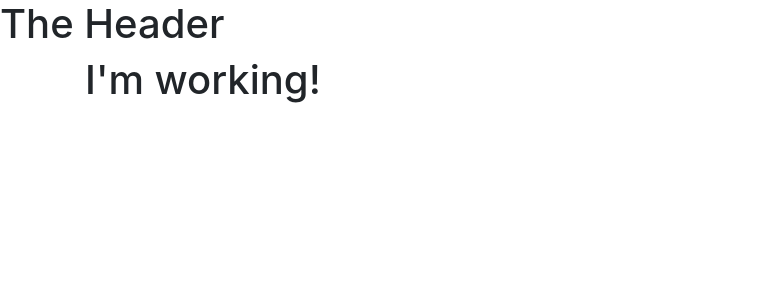
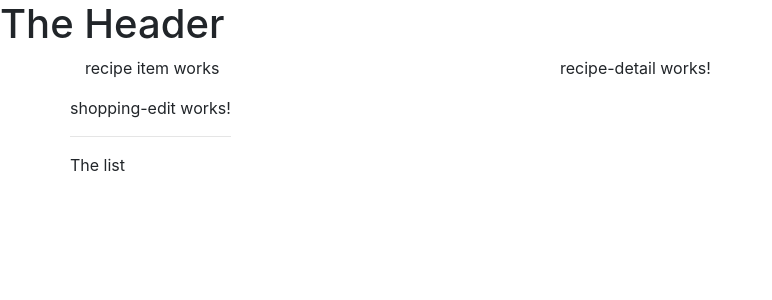
Before and after one commit to edmondjthompson/recipebox, an Angular app in the folder recipebox/: page / in a window 1280 px wide. Shown: the top 300 px of the page, without its empty margins (0-772 px from the left). Built offline with nearby package versions, Linux system fonts and the light colour scheme.

Commit message:
add components to templates

```diff
--- a/recipebox/src/app/app.component.html
+++ b/recipebox/src/app/app.component.html
@@ -2,7 +2,9 @@
 <div class="container">
   <div class="row">
     <div class="col-md-12">
-      <h1>I'm working!</h1>
+
+      <app-recipes></app-recipes>
+      <app-shopping-list></app-shopping-list>
     </div>
   </div>
 </div>
--- a/recipebox/src/app/recipes/recipe-list/recipe-item/recipe-item.component.html
+++ b/recipebox/src/app/recipes/recipe-list/recipe-item/recipe-item.component.html
@@ -1,3 +1,3 @@
 <p>
-  recipe-item works!
+  recipe item works
 </p>
--- a/recipebox/src/app/recipes/recipe-list/recipe-list.component.html
+++ b/recipebox/src/app/recipes/recipe-list/recipe-list.component.html
@@ -1,3 +1 @@
-<p>
-  recipe-list works!
-</p>
+<app-recipe-item></app-recipe-item>
--- a/recipebox/src/app/recipes/recipes.component.html
+++ b/recipebox/src/app/recipes/recipes.component.html
@@ -1,3 +1,8 @@
-<p>
-  recipes works!
-</p>
+<div class="row">
+    <div class="col-md-5">
+      <app-recipe-list></app-recipe-list>
+    </div>
+    <div class="col-md-7">
+      <app-recipe-detail></app-recipe-detail>
+    </div>
+  </div>
--- a/recipebox/src/app/shopping-list/shopping-list.component.html
+++ b/recipebox/src/app/shopping-list/shopping-list.component.html
@@ -1,3 +1,7 @@
-<p>
-  shopping-list works!
-</p>
+<div class="row">
+  <div class="col-xs-10">
+    <app-shopping-edit></app-shopping-edit>
+    <hr>
+    <p>The list</p>
+  </div>
+</div>
```
